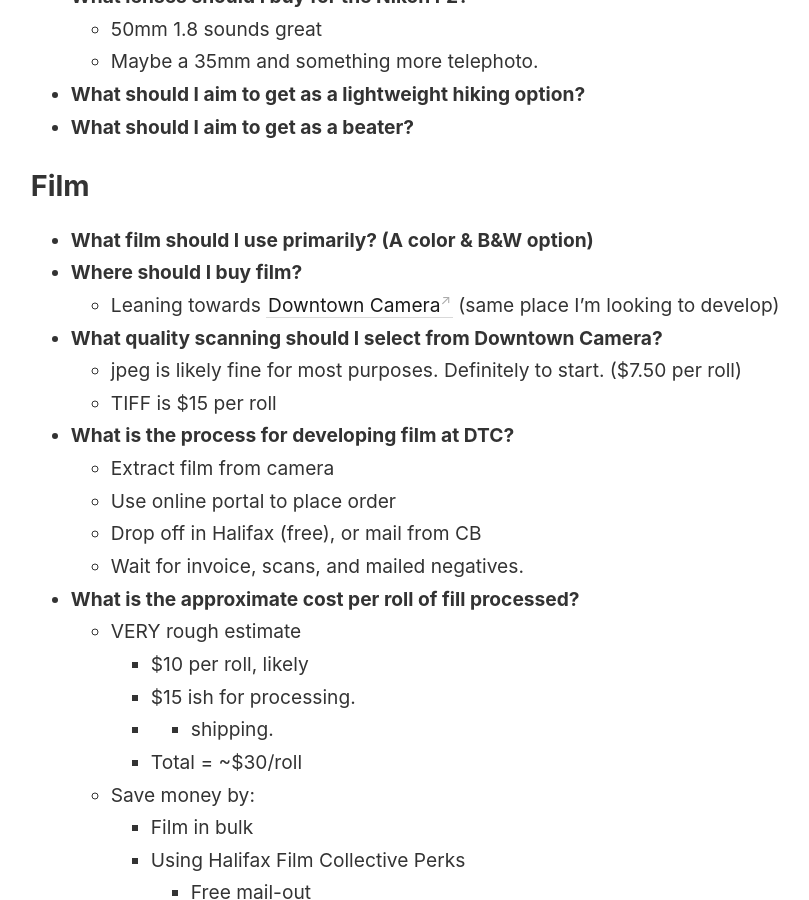
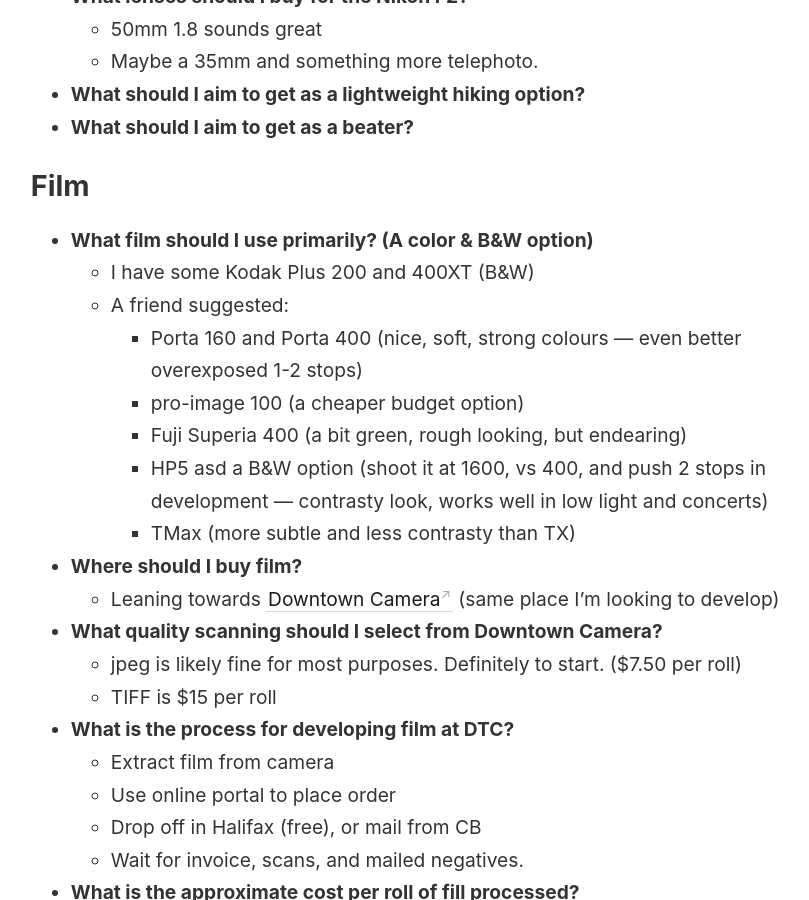
Before and after one commit to brandon-toner/brandontoner-jekyll-garden, a Jekyll site: the page built from _notes/Film Photography Questions, Answers, and Notes.md, in a window 1280 px wide and 900 px high, scrolled down 691 px. Shown: the whole window, without its empty margins (46-855 px from the left). Built offline with Jekyll 4.4.1, drawn with Linux system fonts in a browser that asks for light colours.

Commit message:
Update content

```diff
--- a/_notes/Film Photography Questions, Answers, and Notes.md
+++ b/_notes/Film Photography Questions, Answers, and Notes.md
@@ -15,6 +15,13 @@
 
 ## Film
 - **What film should I use primarily? (A color & B&W option)**
+	- I have some Kodak Plus 200 and 400XT (B&W)
+	- A friend suggested:
+		- Porta 160 and Porta 400 (nice, soft, strong colours — even better overexposed 1-2 stops)
+		- pro-image 100 (a cheaper budget option)
+		- Fuji Superia 400 (a bit green, rough looking, but endearing)
+		- HP5 asd a B&W option (shoot it at 1600, vs 400, and push 2 stops in development — contrasty look, works well in low light and concerts)
+		- TMax (more subtle and less contrasty than TX)
 - **Where should I buy film?**
 	- Leaning towards [Downtown Camera](https://downtowncamera.com/) (same place I'm looking to develop)
 - **What quality scanning should I select from Downtown Camera?**
```
Also changed, not shown: _pages/index.md (+1 -1 lines), 1 other file.
